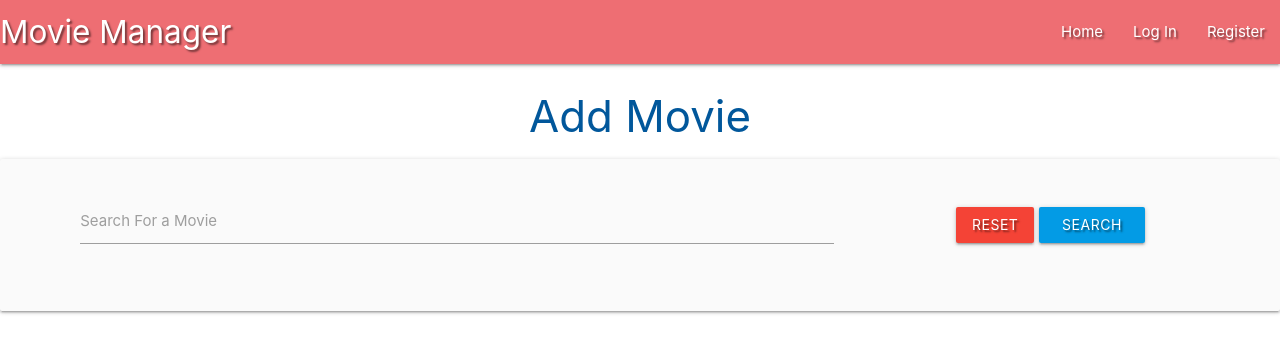
After one commit to Ed-Whyatt/book-management-testing, a Flask app: page /search in a window 1280 px wide. The commit adds this page. Shown: the top 353 px of the page. Run offline with Flask 2, Linux system fonts and the light colour scheme; data that the repository does not hold is empty.

Commit message:
Add movie search and add movie

```diff
--- a/moviemanager/routes.py
+++ b/moviemanager/routes.py
@@ -10,3 +10,173 @@ from moviemanager.models import Category, Users
 def get_movies():
     movies = mongo.db.movies.find()
     return render_template("movies.html", movies=movies)
+
+
+@app.route("/add_movie")
+def add_movie():
+    return render_template("add_movie.html")
+
+
+@app.route("/search", methods=["GET", "POST"])
+def search():
+    query = request.form.get("query")
+    movies = client.search(query)
+    return render_template("search_results.html", movies=movies)
+
+
+@app.route("/select_movie/<movie_title>", methods=["GET", "POST"])
+def select_movie(movie_title):
+    if "user" not in session:
+        flash("You need to be logged in to add a task")
+        return redirect(url_for("get_movies"))
+
+    movie = client.get(title=movie_title, fullplot=False, tomatoes=True)
+    if request.method == "POST":
+        task = {
+            "category_id": request.form.get("category_id"),
+            "title": movie.get("title"),
+            "poster": movie.get("poster"),
+            "director": movie.get("director"),
+            "genre": movie.get("genre"),
+            "actors": movie.get("actors"),
+            "year": movie.get("year"),
+            "type": movie.get("type"),
+            "rated": movie.get("rated"),
+            "imdb_rating": movie.get("imdb_rating"),
+            "plot": movie.get("plot"),
+            "created_by": session["user"]
+        }
+        mongo.db.movies.insert_one(task)
+        flash("Movie Added")
+        return redirect(url_for("get_movies"))
+
+    categories = list(Category.query.order_by(Category.category_name).all())
+    return render_template(
+        "select_this_movie.html", categories=categories, movie=movie)
+
+
+@app.route("/get_categories")
+def get_categories():
+
+    if "user" not in session or session["user"] != "admin":
+        flash("You must be admin to manage categories!")
+        return redirect(url_for("get_tasks"))
+
+    categories = list(Category.query.order_by(Category.category_name).all())
+    return render_template("categories.html", categories=categories)
+
+
+@app.route("/add_category", methods=["GET", "POST"])
+def add_category():
+
+    if "user" not in session or session["user"] != "admin":
+        flash("You must be admin to manage categories!")
+        return redirect(url_for("get_tasks"))
+
+    if request.method == "POST":
+        category = Category(category_name=request.form.get("category_name"))
+        db.session.add(category)
+        db.session.commit()
+        return redirect(url_for("get_categories"))
+    return render_template("add_category.html")
+
+
+@app.route("/edit_category/<int:category_id>", methods=["GET", "POST"])
+def edit_category(category_id):
+    if "user" not in session or session["user"] != "admin":
+        flash("You must be admin to manage categories!")
+        return redirect(url_for("get_tasks"))
+
+    category = Category.query.get_or_404(category_id)
+    if request.method == "POST":
+        category.category_name = request.form.get("category_name")
+        db.session.commit()
+        return redirect(url_for("get_categories"))
+    return render_template("edit_category.html", category=category)
+
+
+@app.route("/delete_category/<int:category_id>")
+def delete_category(category_id):
+    if session["user"] != "admin":
+        flash("You must be admin to manage categories!")
+        return redirect(url_for("/get_tasks"))
+
+    category = Category.query.get_or_404(category_id)
+    db.session.delete(category)
+    db.session.commit()
+    mongo.db.tasks.delete_many({"category_id": str(category_id)})
+    return redirect(url_for("get_categories"))
+
+
+@app.route("/register", methods=["GET", "POST"])
+def register():
+    if request.method == "POST":
+        # check if username already exists in db
+        existing_user = Users.query.filter(Users.user_name == \
+                                           request.form.get("username").lower()).all()
+
+        if existing_user:
+            flash("Username already exists")
+            return redirect(url_for("register"))
+
+        user = Users(
+            user_name=request.form.get("username").lower(),
+            password=generate_password_hash(request.form.get("password"))
+        )
+
+        db.session.add(user)
+        db.session.commit()
+
+        # put the new user into 'session' cookie
+        session["user"] = request.form.get("username").lower()
+        flash("Registration Successful!")
+        return redirect(url_for("profile", username=session["user"]))
+
+    return render_template("register.html")
+
+
+@app.route("/login", methods=["GET", "POST"])
+def login():
+    if request.method == "POST":
+        # check if username exists in db
+        existing_user = Users.query.filter(Users.user_name == \
+                                           request.form.get("username").lower()).all()
+
+        if existing_user:
+            print(request.form.get("username"))
+            # ensure hashed password matches user input
+            if check_password_hash(
+                    existing_user[0].password, request.form.get("password")):
+                        session["user"] = request.form.get("username").lower()
+                        flash("Welcome, {}".format(
+                            request.form.get("username")))
+                        return redirect(url_for(
+                            "profile", username=session["user"]))
+            else:
+                # invalid password match
+                flash("Incorrect Username and/or Password")
+                return redirect(url_for("login"))
+
+        else:
+            # username doesn't exist
+            flash("Incorrect Username and/or Password")
+            return redirect(url_for("login"))
+
+    return render_template("login.html")
+
+
+@app.route("/profile/<username>", methods=["GET", "POST"])
+def profile(username):
+
+    if "user" in session:
+        return render_template("profile.html", username=session["user"])
+
+    return redirect(url_for("login"))
+
+
+@app.route("/logout")
+def logout():
+    # remove user from session cookie
+    flash("You have been logged out")
+    session.pop("user")
+    return redirect(url_for("login"))
--- a/moviemanager/static/css/style.css
+++ b/moviemanager/static/css/style.css
@@ -1,3 +1,8 @@
 .text-shadow {
     text-shadow: 2px 2px 2px rgba(0, 0, 0, 0.5);
 }
+
+.card-image {
+    width: 30%;
+    height: 30%;
+}
--- a/moviemanager/static/js/script.js
+++ b/moviemanager/static/js/script.js
@@ -1,4 +1,9 @@
 $(document).ready(function(){
-    // Navbar Initialization
+    // Materlize Navbar Initialization
     $('.sidenav').sidenav();
+    // Materlize home page collapsible Initialization
+    $('.collapsible').collapsible();
+    $('.materialboxed').materialbox();
+    // form select
+    $("select").formSelect();
   });
--- a/moviemanager/templates/base.html
+++ b/moviemanager/templates/base.html
@@ -24,12 +24,17 @@
               <a href="#" data-target="mobile-demo" class="sidenav-trigger"><i class="material-icons">menu</i></a>
               <ul class="right hide-on-med-and-down">
                 <li><a href="{{ url_for('get_movies') }}">Home</a></li>
-				<li><a href="#">Profile</a></li>
-				<li><a href="#">Add Movie</a></li>
-				<li><a href="#">Manage Categories</a></li>
-				<li><a href="#">Log Out</a></li>
-				<li><a href="#">Log In</a></li>
-				<li><a href="#">Register</a></li>
+                {% if session.user %}
+                <li><a href="{{ url_for('profile', username=session['user']) }}">Profile</a></li>
+                <li><a href="{{ url_for('add_movie') }}">Add Movie</a></li>
+                {% if session.user|lower == "admin"|lower %}
+                    <li><a href="{{ url_for('get_categories') }}">Manage Categories</a></li>
+                {% endif %}
+                <li><a href="{{ url_for('logout') }}">Log Out</a></li>
+            {% else %}
+                <li><a href="{{ url_for('login') }}">Log In</a></li>
+                <li><a href="{{ url_for('register') }}">Register</a></li>
+            {% endif %}
               </ul>
             </div>
           </nav>
@@ -38,12 +43,17 @@
           <ul class="sidenav" id="mobile-demo">
             <li><h4 class="center-align light-blue-text text-darken 4">Movie Manager</h4></li>
             <li><a href="{{ url_for('get_movies') }}">Home</a></li>
-            <li><a href="#">Profile</a></li>
-            <li><a href="#">Add Movie</a></li>
-            <li><a href="#">Manage Categories</a></li>
-            <li><a href="#">Log Out</a></li>
-            <li><a href="#">Log In</a></li>
-            <li><a href="#">Register</a></li>
+            {% if session.user %}
+            <li><a href="{{ url_for('profile', username=session['user']) }}">Profile</a></li>
+            <li><a href="">Add Movie</a></li>
+            {% if session.user|lower == "admin"|lower %}
+                <li><a href="{{ url_for('get_categories') }}">Manage Categories</a></li>
+            {% endif %}
+            <li><a href="{{ url_for('logout') }}">Log Out</a></li>
+        {% else %}
+            <li><a href="{{ url_for('login') }}">Log In</a></li>
+            <li><a href="{{ url_for('register') }}">Register</a></li>
+        {% endif %}
           </ul>
     </header>
 
--- /dev/null
+++ b/moviemanager/templates/search_results.html
@@ -0,0 +1,46 @@
+{% extends "base.html" %}
+{% block content %}
+
+<h3 class="light-blue-text text-darken-4 center-align">Add Movie</h3>
+
+<div class="row card-panel grey lighten-5">
+    <form action="{{ url_for('search') }}" method="post" class="col s12">
+        <div class="row valign-wrapper center-align">
+            <div class="input-field col s12 m8">
+                <i class="fas fa-search prefix light-blue-text text-darken-4"></i>
+                <input type="text" name="query" id="query" minlength="3" class="validate" required>
+                <label for="query">Search For a Movie</label>
+            </div>
+            <div class="col s12 m4">
+                <a href="{{ url_for('add_movie')}}" class="red btn text-shadow">Reset</a>
+                <button type="submit" class="light-blue darken-1 btn text-shadow">
+                    <i class="fas fa-search left"></i> Search
+                </button>
+            </div>
+        </div>
+    </form>
+</div>
+
+<div class="row">
+    {% for movie in movies %}
+
+    <div class="col s12 m6">
+      <div class="card">
+        <span class="card-title">{{ movie.title }}</span>
+        <div class="card-image">
+          <img class="materialboxed" width="650"  src="{{ movie.poster }}">
+        </div>
+        <div class="card-content">
+            <p>Year: {{ movie.year }}</p>
+            <p>Type: {{ movie.type }}</p>
+        </div>
+        <div class="card-action">
+          <a href="{{ url_for('select_movie', movie_title=movie.title)}}">Select this movie</a>
+        </div>
+      </div>
+    </div>
+
+    {% endfor %}
+  </div>
+
+{% endblock %}
```
Also changed, not shown: moviemanager/templates/add_category.html (added, +28 -0 lines), moviemanager/templates/add_movie.html (added, +25 -0 lines), moviemanager/templates/categories.html (added, +30 -0 lines), moviemanager/templates/edit_category.html (added, +31 -0 lines), moviemanager/templates/login.html (added, +46 -0 lines), moviemanager/templates/movies.html (+17 -10 lines), moviemanager/templates/profile.html (added, +14 -0 lines), moviemanager/templates/register.html (added, +46 -0 lines), moviemanager/templates/select_this_movie.html (added, +63 -0 lines).
